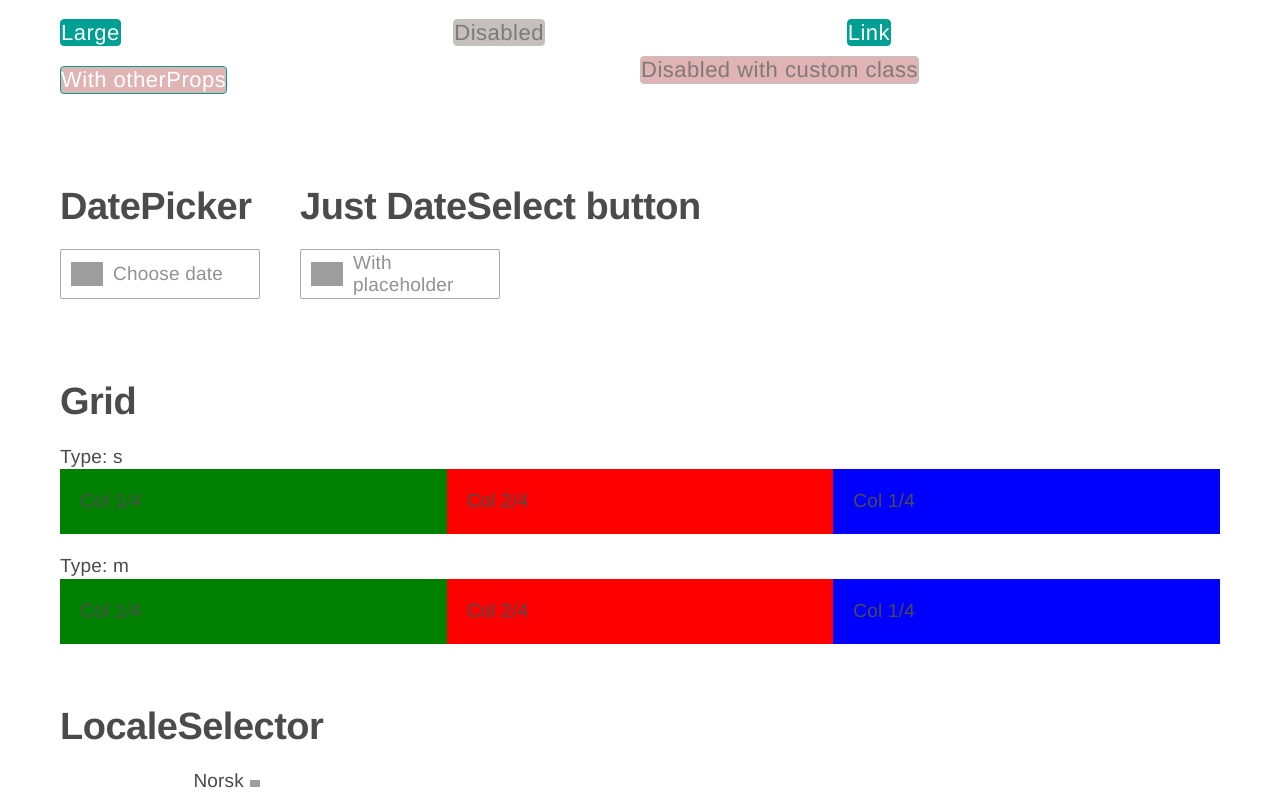
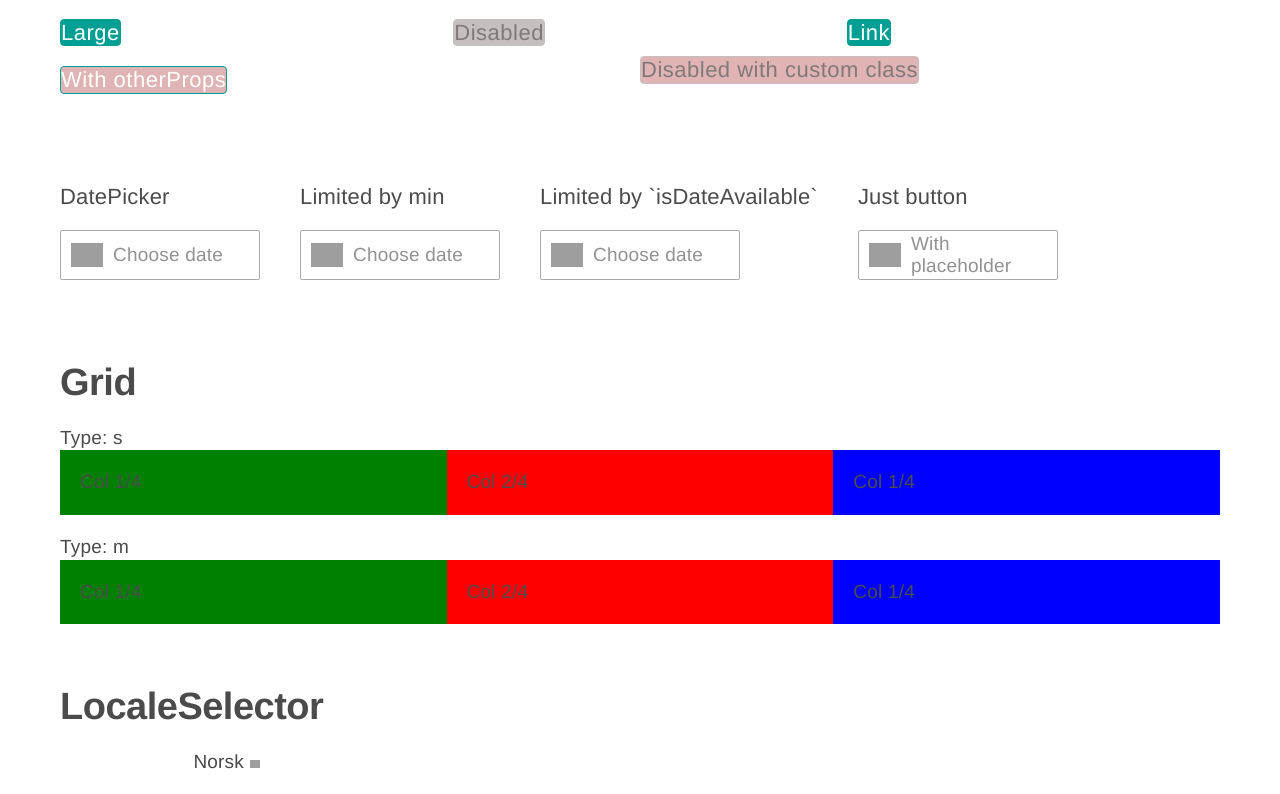
Before and after one commit to bigsackch/ui-components, a Next.js app: page / in a window 1280 px wide. Shown: the part 744-1538 px from the top of the page. Built offline with nearby package versions, Linux system fonts and the light colour scheme; grey boxes are pictures that could not be loaded; a web font is replaced by a local one.

Commit message:
`isDateAvailable` option for DatePicker

```diff
--- a/pages/index.js
+++ b/pages/index.js
@@ -211,11 +211,12 @@ class DatePickerDemo extends React.Component {
 
   render() {
     const { selectedDate, showDatePicker } = this.state;
+    const today = (new Date).toISOString()
 
     return (
-      <div style={{ marginTop: XL, display: "flex" }}>
+      <div style={{ marginTop: XL, display: "flex", flexWrap: "wrap" }}>
         <div>
-          <h1>DatePicker</h1>
+          <h2>DatePicker</h2>
           <DateSelectButton date={selectedDate}
                             locale='en'
                             wrapperStyle={{ width: 200, margin: SPACING.M }}
@@ -231,7 +232,40 @@ class DatePickerDemo extends React.Component {
             ) : null}
         </div>
         <div>
-          <h1>Just DateSelect button</h1>
+          <h2>Limited by min</h2>
+          <DateSelectButton date={selectedDate}
+                            locale='en'
+                            wrapperStyle={{ width: 200, margin: SPACING.M }}
+                            onClick={this.toggleShowDatePicker}/>
+          {showDatePicker ? (
+            <DatePickerWithData
+              onClose={this.toggleShowDatePicker}
+              minDate={today}
+              onDateClick={date => {
+                console.log("Selected Date: ", date);
+                this.setState({ selectedDate: date, showDatePicker: false });
+              }}
+            />
+            ) : null}
+        </div>
+        <div>
+          <h2>Limited by `isDateAvailable`</h2>
+          <DateSelectButton date={selectedDate}
+                            locale='en'
+                            wrapperStyle={{ width: 200, margin: SPACING.M }}
+                            onClick={this.toggleShowDatePicker}/>
+          {showDatePicker ? (
+            <DatePickerWithData
+              onClose={this.toggleShowDatePicker}
+              isDateAvailable={date => { var day = (new Date(date)).getDay(); return day !== 0 && day !== 6;}}
+              onDateClick={date => {
+                this.setState({ selectedDate: date, showDatePicker: false });
+              }}
+            />
+            ) : null}
+        </div>
+        <div>
+          <h2>Just button</h2>
           <DateSelectButton date={selectedDate}
                             locale='en'
                             placeholder="With placeholder"
--- a/src/DatePicker.js
+++ b/src/DatePicker.js
@@ -122,14 +122,16 @@ type WeekProps = {
   minDate: ?string,
   onDateClick: (string) => void,
   selectedDate: ?string,
+  isDateAvailable: ?(string) => boolean,
 }
 
-function Week({ days, minDate, onDateClick, selectedDate }: WeekProps) {
+function Week({ days, minDate, onDateClick, selectedDate, isDateAvailable }: WeekProps) {
   return (
     <Grid type="xs">
       {days.map(day => {
-        const isWithinMinDate = minDate && day.date < minDate;
-        const status = isWithinMinDate ? 'unavailable' : day.status;
+        const notWithinMinDate = !minDate || day.date < minDate;
+        const isAvailable = !isDateAvailable || isDateAvailable(day.date);
+        const status = isAvailable && notWithinMinDate ? day.status : 'unavailable';
 
         return (
           <Day
@@ -275,6 +277,7 @@ type DatePickerProps = {
   onPrevMonthClick: () => void,
   selectedDate: ?string,
   weeks: ?WeekType[],
+  isDateAvailable: ?(string) => boolean,
 }
 
 export function DatePicker({
@@ -289,6 +292,7 @@ export function DatePicker({
   onPrevMonthClick,
   selectedDate,
   weeks,
+  isDateAvailable
 }: DatePickerProps) {
   const text = i18n[langLocale];
 
@@ -317,6 +321,7 @@ export function DatePicker({
                     minDate={minDate}
                     onDateClick={onDateClick}
                     selectedDate={selectedDate}
+                    isDateAvailable={isDateAvailable}
                   />
                 ))}
               </div>
--- a/src/DatePickerWithData.js
+++ b/src/DatePickerWithData.js
@@ -55,6 +55,7 @@ type Props = {
   minDate?: string,
   onDateClick: () => void,
   onClose: () => void,
+  isDateAvailable: ?(string) => boolean,
 }
 
 type State = {
@@ -71,7 +72,7 @@ export class DatePickerWithData extends React.Component<Props, State> {
   onPrevMonthClick = () => this.setState(prevState => ({ calendarMonthDate: prevMonth(prevState.calendarMonthDate) }));
 
   render() {
-    const { selectedDate, minDate, onClose, onDateClick } = this.props;
+    const { selectedDate, minDate, onClose, onDateClick, isDateAvailable } = this.props;
     const { calendarMonthDate } = this.state;
     const year = calendarMonthDate.getFullYear();
     const month = calendarMonthDate.getMonth();
@@ -92,6 +93,7 @@ export class DatePickerWithData extends React.Component<Props, State> {
         }}
         selectedDate={selectedDate}
         minDate={minDate}
+        isDateAvailable={isDateAvailable}
       />
     );
   }
```
